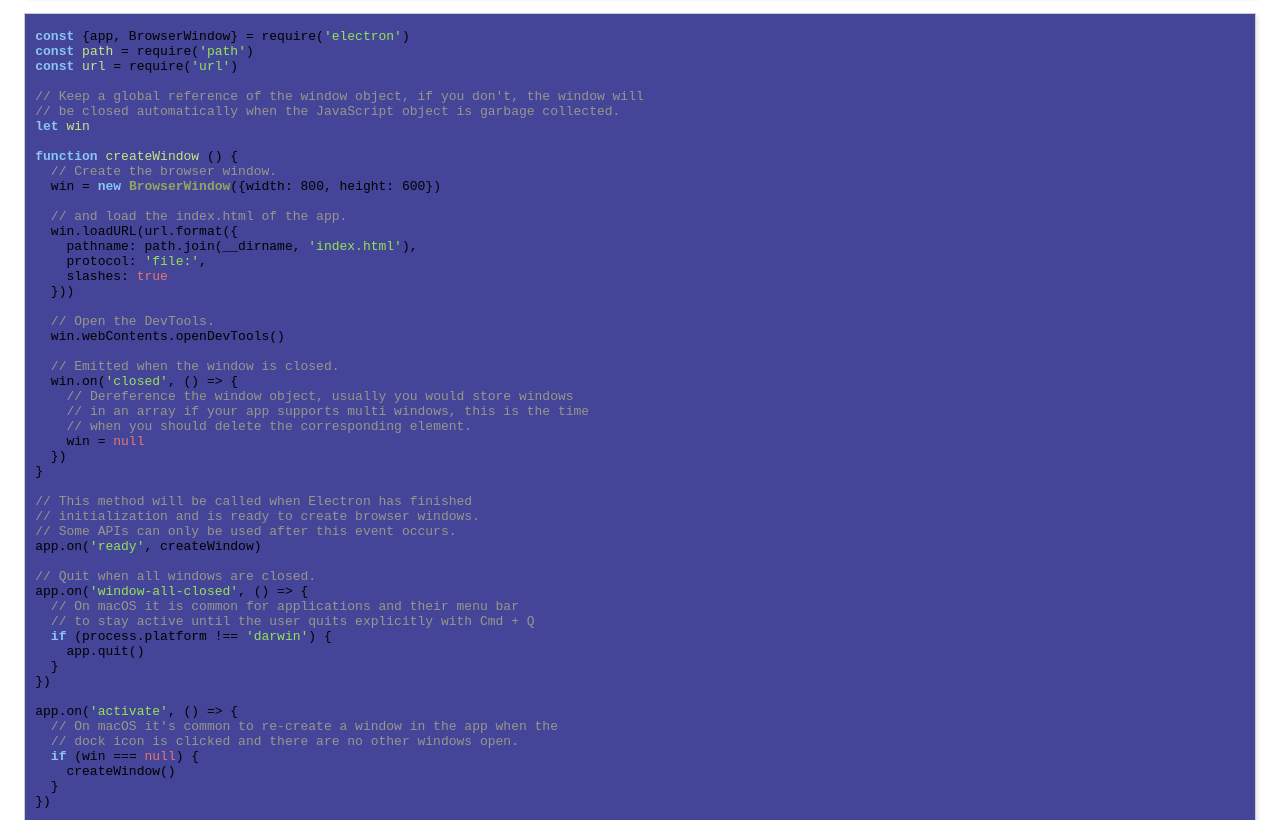
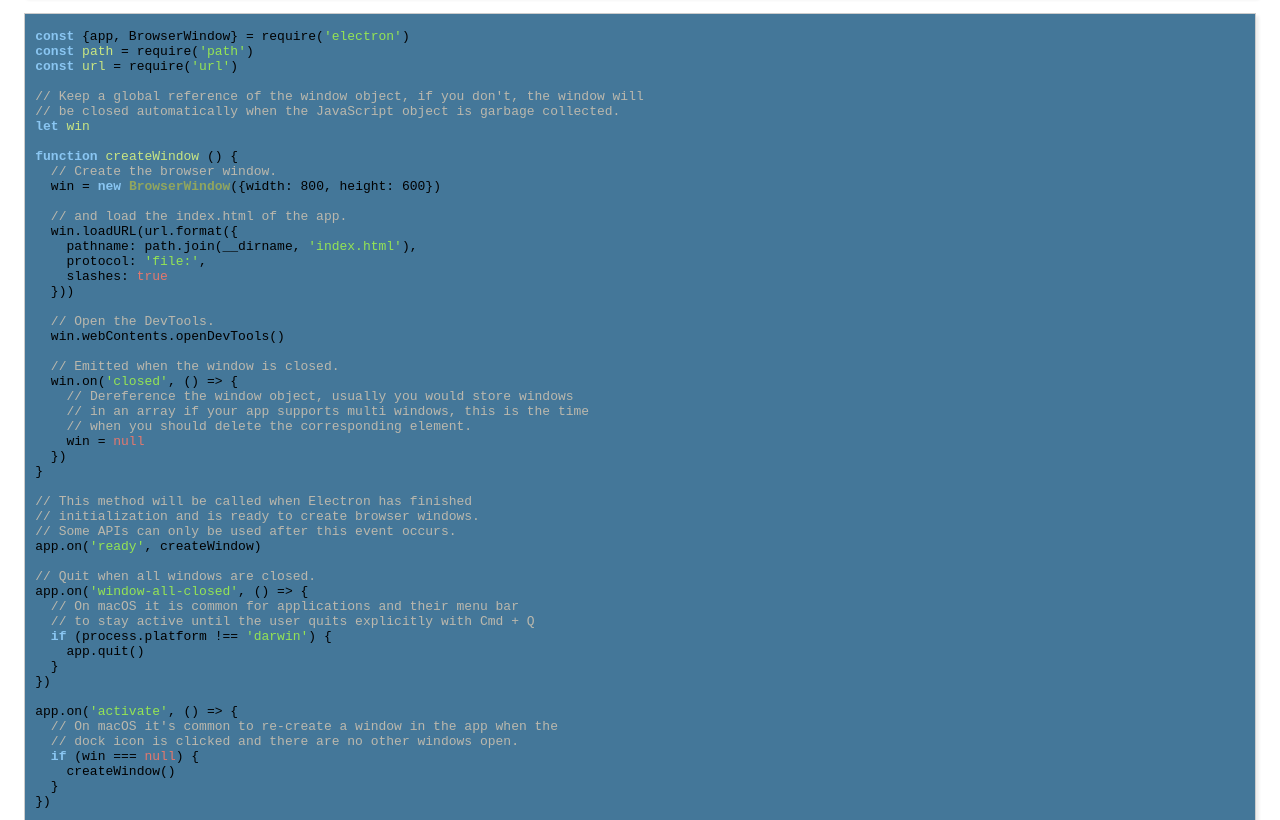
Before and after one commit to mgmoritzdev/qs-electron, a website: page electron.html in a window 1280 px wide. Shown: the part 873-1693 px from the top of the page. Drawn offline with Linux system fonts and the light colour scheme.

Commit message:
Fix color contrast problem

```diff
--- a/electron.html
+++ b/electron.html
@@ -42,7 +42,7 @@
     position: relative;
     overflow: visible;
     padding-top: 1.2em;
-    background-color: #449;
+    background-color: #479;
   }
   pre.src:before {
     display: none;
@@ -267,10 +267,10 @@
 <h3 id="org5a83fc6"><span class="section-number-3">2.1</span> Basic install</h3>
 <div class="outline-text-3" id="text-2-1">
 <div class="org-src-container">
-<pre class="src src-shell" id="orgd28e644"><span style="color: #99968b;"># </span><span style="color: #99968b;">Install as a development dependency</span>
-<span style="color: #99968b;">#</span><span style="color: #99968b;">npm install electron</span>
+<pre class="src src-shell" id="orgd28e644"><span style="color: #bbb8ad;"># </span><span style="color: #bbb8ad;">Install as a development dependency</span>
+<span style="color: #bbb8ad;">#</span><span style="color: #bbb8ad;">npm install electron</span>
 
-<span style="color: #99968b;"># </span><span style="color: #99968b;">Install the `electron` command globally in your $PATH</span>
+<span style="color: #bbb8ad;"># </span><span style="color: #bbb8ad;">Install the `electron` command globally in your $PATH</span>
 npm i -g electron
 </pre>
 </div>
@@ -308,50 +308,50 @@
 <span style="color: #8ac6f2; font-weight: bold;">const</span> <span style="color: #cae682;">path</span> = require(<span style="color: #95e454;">'path'</span>)
 <span style="color: #8ac6f2; font-weight: bold;">const</span> <span style="color: #cae682;">url</span> = require(<span style="color: #95e454;">'url'</span>)
 
-<span style="color: #99968b;">// </span><span style="color: #99968b;">Keep a global reference of the window object, if you don't, the window will</span>
-<span style="color: #99968b;">// </span><span style="color: #99968b;">be closed automatically when the JavaScript object is garbage collected.</span>
+<span style="color: #bbb8ad;">// </span><span style="color: #bbb8ad;">Keep a global reference of the window object, if you don't, the window will</span>
+<span style="color: #bbb8ad;">// </span><span style="color: #bbb8ad;">be closed automatically when the JavaScript object is garbage collected.</span>
 <span style="color: #8ac6f2; font-weight: bold;">let</span> <span style="color: #cae682;">win</span>
 
 <span style="color: #8ac6f2; font-weight: bold;">function</span> <span style="color: #cae682;">createWindow</span> () {
-  <span style="color: #99968b;">// </span><span style="color: #99968b;">Create the browser window.</span>
+  <span style="color: #bbb8ad;">// </span><span style="color: #bbb8ad;">Create the browser window.</span>
   win = <span style="color: #8ac6f2; font-weight: bold;">new</span> <span style="color: #92a65e; font-weight: bold;">BrowserWindow</span>({width: 800, height: 600})
 
-  <span style="color: #99968b;">// </span><span style="color: #99968b;">and load the index.html of the app.</span>
+  <span style="color: #bbb8ad;">// </span><span style="color: #bbb8ad;">and load the index.html of the app.</span>
   win.loadURL(url.format({
     pathname: path.join(__dirname, <span style="color: #95e454;">'index.html'</span>),
     protocol: <span style="color: #95e454;">'file:'</span>,
     slashes: <span style="color: #e5786d;">true</span>
   }))
 
-  <span style="color: #99968b;">// </span><span style="color: #99968b;">Open the DevTools.</span>
+  <span style="color: #bbb8ad;">// </span><span style="color: #bbb8ad;">Open the DevTools.</span>
   win.webContents.openDevTools()
 
-  <span style="color: #99968b;">// </span><span style="color: #99968b;">Emitted when the window is closed.</span>
+  <span style="color: #bbb8ad;">// </span><span style="color: #bbb8ad;">Emitted when the window is closed.</span>
   win.on(<span style="color: #95e454;">'closed'</span>, () =&gt; {
-    <span style="color: #99968b;">// </span><span style="color: #99968b;">Dereference the window object, usually you would store windows</span>
-    <span style="color: #99968b;">// </span><span style="color: #99968b;">in an array if your app supports multi windows, this is the time</span>
-    <span style="color: #99968b;">// </span><span style="color: #99968b;">when you should delete the corresponding element.</span>
+    <span style="color: #bbb8ad;">// </span><span style="color: #bbb8ad;">Dereference the window object, usually you would store windows</span>
+    <span style="color: #bbb8ad;">// </span><span style="color: #bbb8ad;">in an array if your app supports multi windows, this is the time</span>
+    <span style="color: #bbb8ad;">// </span><span style="color: #bbb8ad;">when you should delete the corresponding element.</span>
     win = <span style="color: #e5786d;">null</span>
   })
 }
 
-<span style="color: #99968b;">// </span><span style="color: #99968b;">This method will be called when Electron has finished</span>
-<span style="color: #99968b;">// </span><span style="color: #99968b;">initialization and is ready to create browser windows.</span>
-<span style="color: #99968b;">// </span><span style="color: #99968b;">Some APIs can only be used after this event occurs.</span>
+<span style="color: #bbb8ad;">// </span><span style="color: #bbb8ad;">This method will be called when Electron has finished</span>
+<span style="color: #bbb8ad;">// </span><span style="color: #bbb8ad;">initialization and is ready to create browser windows.</span>
+<span style="color: #bbb8ad;">// </span><span style="color: #bbb8ad;">Some APIs can only be used after this event occurs.</span>
 app.on(<span style="color: #95e454;">'ready'</span>, createWindow)
 
-<span style="color: #99968b;">// </span><span style="color: #99968b;">Quit when all windows are closed.</span>
+<span style="color: #bbb8ad;">// </span><span style="color: #bbb8ad;">Quit when all windows are closed.</span>
 app.on(<span style="color: #95e454;">'window-all-closed'</span>, () =&gt; {
-  <span style="color: #99968b;">// </span><span style="color: #99968b;">On macOS it is common for applications and their menu bar</span>
-  <span style="color: #99968b;">// </span><span style="color: #99968b;">to stay active until the user quits explicitly with Cmd + Q</span>
+  <span style="color: #bbb8ad;">// </span><span style="color: #bbb8ad;">On macOS it is common for applications and their menu bar</span>
+  <span style="color: #bbb8ad;">// </span><span style="color: #bbb8ad;">to stay active until the user quits explicitly with Cmd + Q</span>
   <span style="color: #8ac6f2; font-weight: bold;">if</span> (process.platform !== <span style="color: #95e454;">'darwin'</span>) {
     app.quit()
   }
 })
 
 app.on(<span style="color: #95e454;">'activate'</span>, () =&gt; {
-  <span style="color: #99968b;">// </span><span style="color: #99968b;">On macOS it's common to re-create a window in the app when the</span>
-  <span style="color: #99968b;">// </span><span style="color: #99968b;">dock icon is clicked and there are no other windows open.</span>
+  <span style="color: #bbb8ad;">// </span><span style="color: #bbb8ad;">On macOS it's common to re-create a window in the app when the</span>
+  <span style="color: #bbb8ad;">// </span><span style="color: #bbb8ad;">dock icon is clicked and there are no other windows open.</span>
   <span style="color: #8ac6f2; font-weight: bold;">if</span> (win === <span style="color: #e5786d;">null</span>) {
     createWindow()
   }
```
